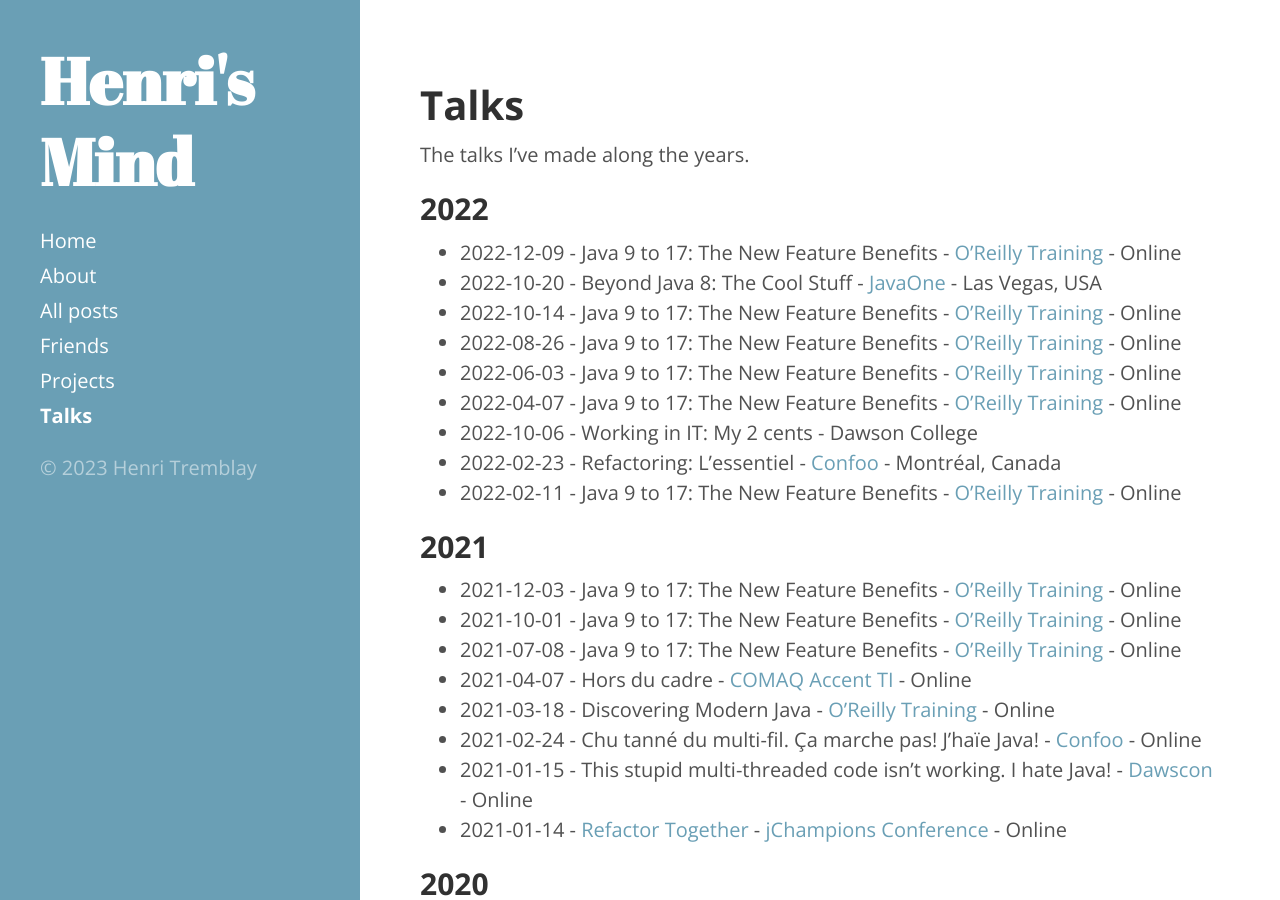
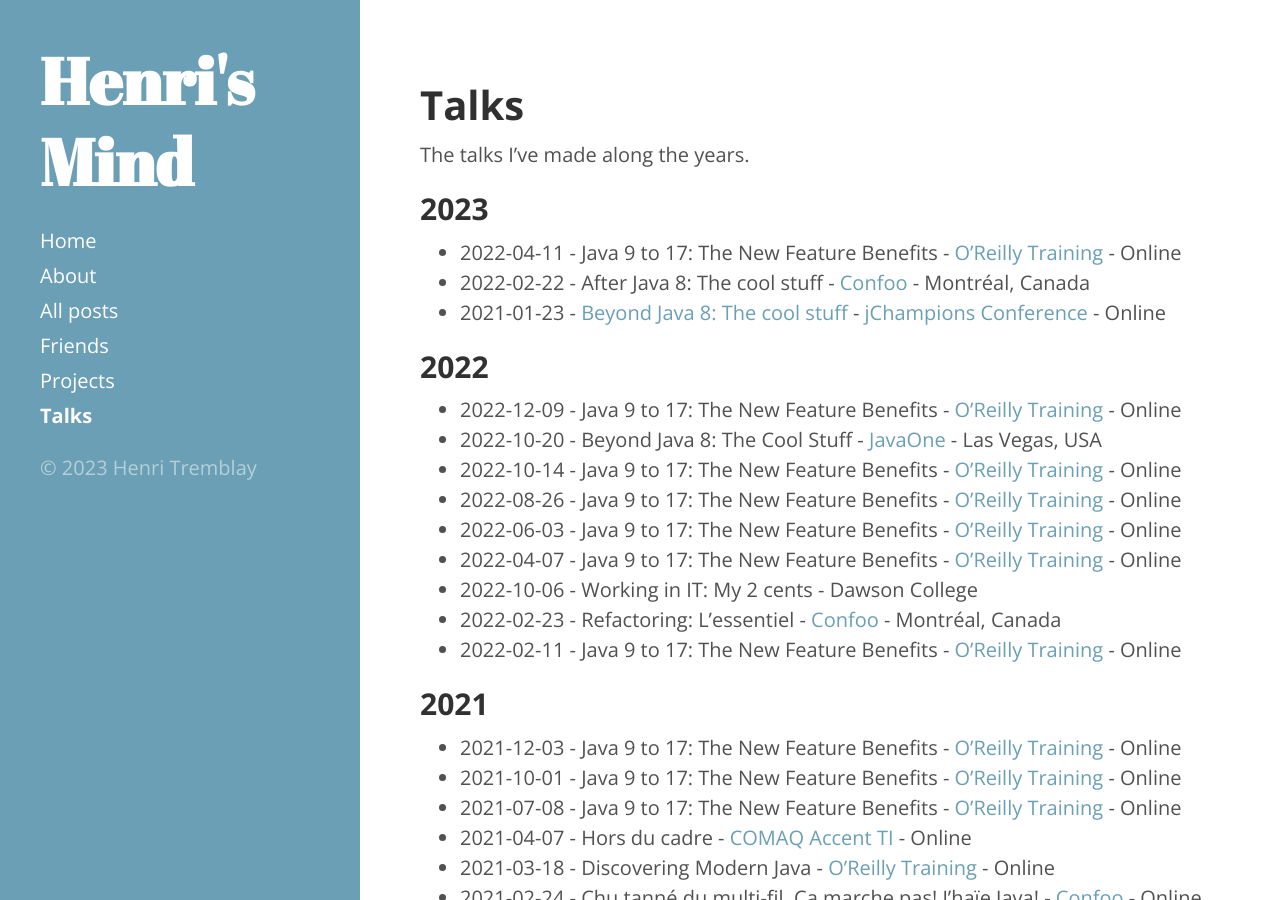
Before and after one commit to henri-tremblay/henri.github.io, a Jekyll site: the page built from talks.md, in a window 1280 px wide and 900 px high. Built offline with Jekyll 4.4.1, drawn with Linux system fonts in a browser that asks for light colours.

Commit message:
Add 2023 conferences

```diff
--- a/talks.md
+++ b/talks.md
@@ -4,6 +4,12 @@ title: Talks
 ---
 
 The talks I've made along the years.
+
+## 2023
+
+* 2022-04-11 - Java 9 to 17: The New Feature Benefits - [O'Reilly Training](https://www.oreilly.com/live-training/) - Online
+* 2022-02-22 - After Java 8: The cool stuff - [Confoo](https://confoo.ca) - Montréal, Canada
+* 2021-01-23 - [Beyond Java 8: The cool stuff](https://www.youtube.com/watch?v=5AexTfwCtDY) - [jChampions Conference](https://jchampionsconf.com/) - Online
 
 ## 2022
 
```
